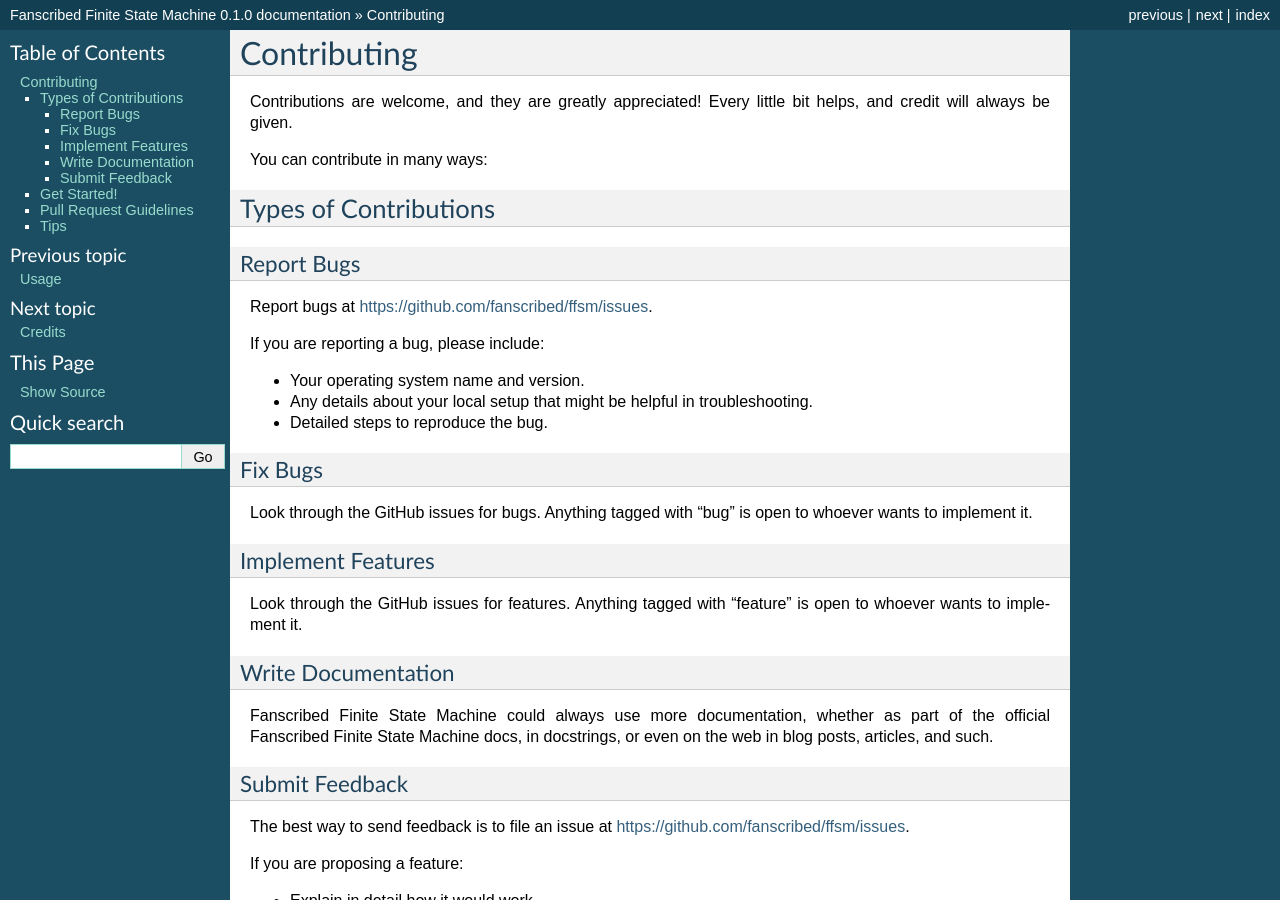
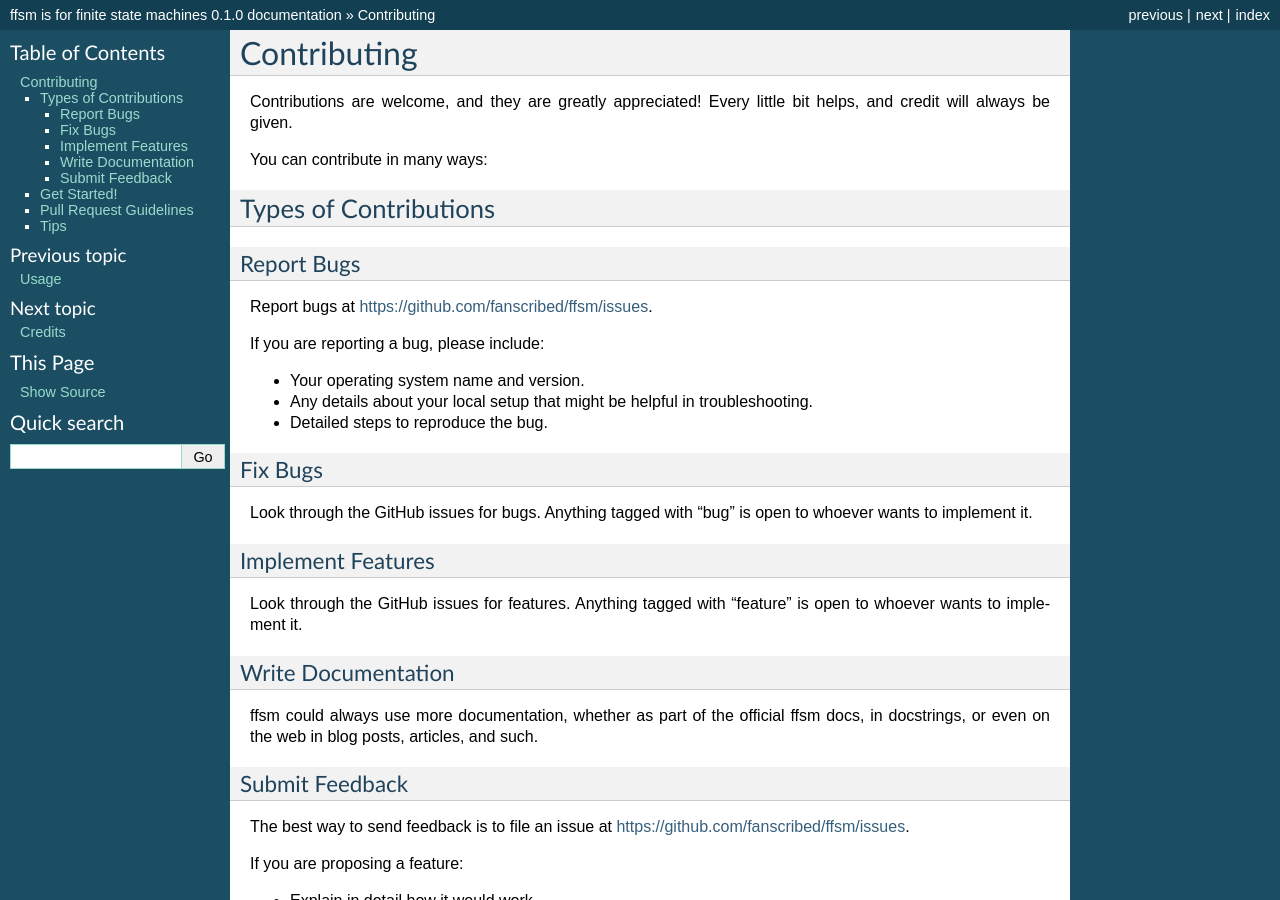
Before and after one commit to fanscribed/ffsm, a Sphinx documentation site: the page built from docs/contributing.rst, in a window 1280 px wide and 900 px high. Built offline with Sphinx 7.4.7, drawn with Linux system fonts in a browser that asks for light colours; some of the changed text lies outside the part shown.

Commit message:
"Fanscribed Finite State Machine" -> "ffsm"

```diff
--- a/CONTRIBUTING.rst
+++ b/CONTRIBUTING.rst
@@ -36,8 +36,8 @@
 Write Documentation
 ~~~~~~~~~~~~~~~~~~~
 
-Fanscribed Finite State Machine could always use more documentation, whether as part of the
-official Fanscribed Finite State Machine docs, in docstrings, or even on the web in blog posts,
+ffsm could always use more documentation, whether as part of the
+official ffsm docs, in docstrings, or even on the web in blog posts,
 articles, and such.
 
 Submit Feedback
--- a/docs/conf.py
+++ b/docs/conf.py
@@ -52,7 +52,7 @@
 master_doc = 'index'
 
 # General information about the project.
-project = u'Fanscribed Finite State Machine'
+project = u'ffsm is for finite state machines'
 copyright = u'2014, Elevencraft Inc.'
 
 # The version info for the project you're documenting, acts as replacement for
```
Also changed, not shown: 1 other file.
